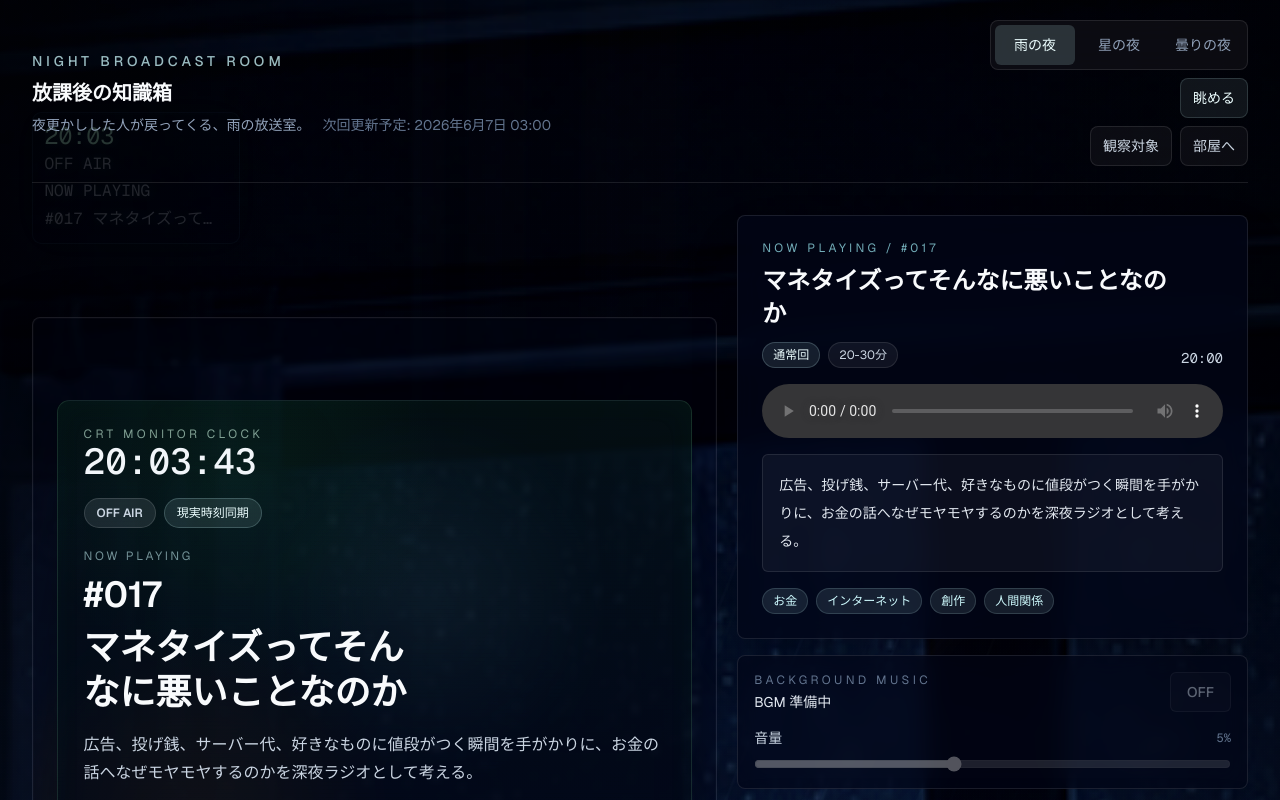
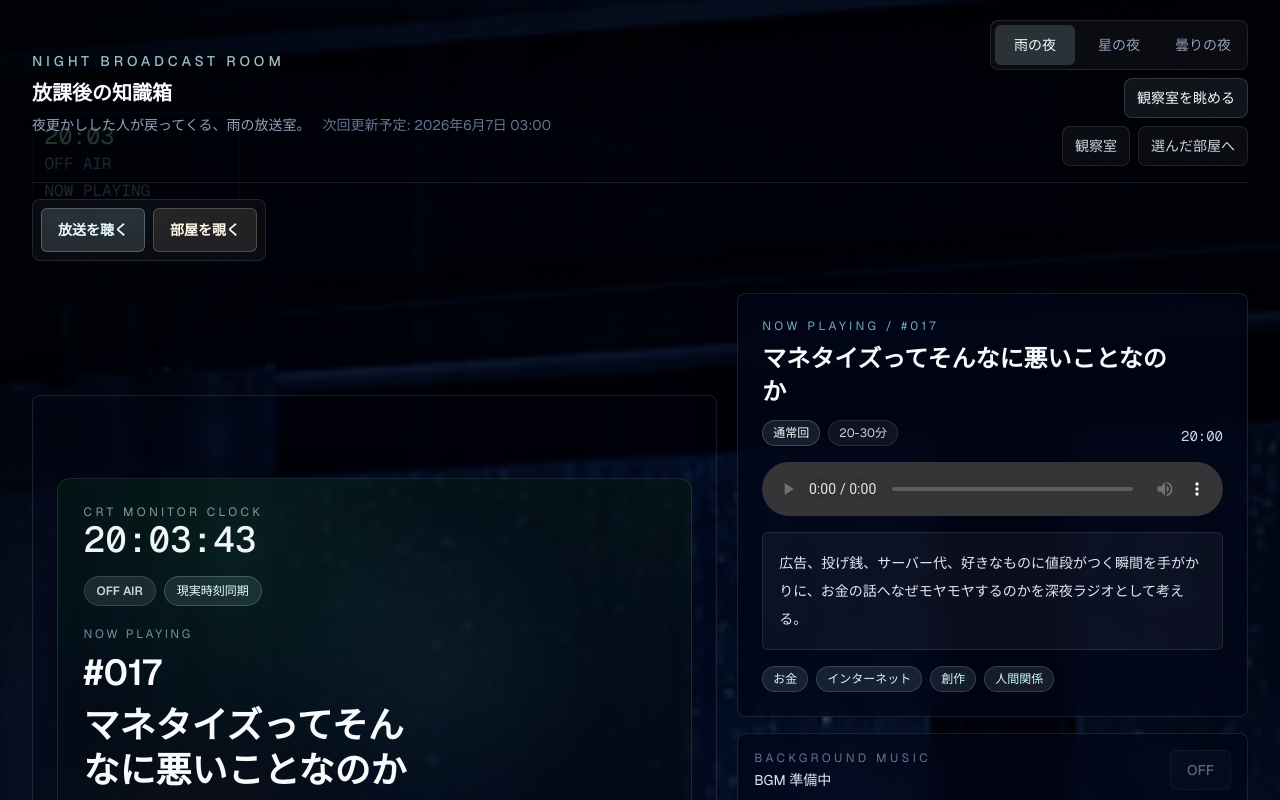
Before and after one commit to yumirima1/houkago-no-chishikibako, a Next.js app: page / in a window 1280 px wide. Both pictures are taken after a click on the button "先に放送を聴く". Shown: the top 800 px of the page. Built offline with nearby package versions, Linux system fonts and the light colour scheme; no server answers.

Commit message:
fix: expose observation room entry

```diff
--- a/src/components/ListeningRoom.tsx
+++ b/src/components/ListeningRoom.tsx
@@ -61,16 +61,6 @@ function getInitialBackgroundMode() {
   return "room";
 }
 
-function shouldStartInBackgroundMode() {
-  if (typeof window === "undefined") {
-    return false;
-  }
-
-  const params = new URLSearchParams(window.location.search);
-
-  return params.get("ambient") === "1";
-}
-
 function getInitialRoomMode(): RoomMode {
   if (typeof window === "undefined") {
     return "entry";
@@ -81,6 +71,10 @@ function getInitialRoomMode(): RoomMode {
   const requestedSubject = params.get("subject");
 
   if (requestedMode === "listening") {
+    return "listening";
+  }
+
+  if (requestedMode === "background" || params.get("ambient") === "1") {
     return "listening";
   }
 
@@ -95,7 +89,7 @@ function getInitialRoomMode(): RoomMode {
     return "room";
   }
 
-  return shouldStartInBackgroundMode() ? "screensaver" : "entry";
+  return "entry";
 }
 
 function blurActiveElement() {
@@ -506,7 +500,7 @@ export function ListeningRoom({ episodes }: ListeningRoomProps) {
               }}
               type="button"
             >
-              眺める
+              観察室を眺める
             </button>
             <div className="flex w-full gap-2 sm:w-auto">
               <button
@@ -514,18 +508,38 @@ export function ListeningRoom({ episodes }: ListeningRoomProps) {
                 onClick={() => setRoomMode("entry")}
                 type="button"
               >
-                観察対象
+                観察室
               </button>
               <button
                 className="min-h-10 flex-1 rounded-lg border border-white/10 bg-white/[0.045] px-3 text-sm text-slate-300 transition-colors hover:bg-white/[0.08] focus:outline-none focus:ring-2 focus:ring-cyan-200/60 sm:flex-none"
                 onClick={() => setRoomMode(selectedSubject ? "room" : "entry")}
                 type="button"
               >
-                部屋へ
+                選んだ部屋へ
               </button>
             </div>
           </div>
         </header>
+
+        <nav
+          aria-label="放送と観察室の切り替え"
+          className="mt-4 grid gap-2 rounded-lg border border-white/10 bg-white/[0.04] p-2 backdrop-blur-sm sm:inline-grid sm:grid-cols-2 sm:self-start"
+        >
+          <button
+            className="min-h-11 rounded-md border border-cyan-100/25 bg-cyan-100/[0.14] px-4 text-sm font-semibold text-cyan-50 transition-colors hover:bg-cyan-100/[0.2] focus:outline-none focus:ring-2 focus:ring-cyan-200/60"
+            onClick={wakeInterface}
+            type="button"
+          >
+            放送を聴く
+          </button>
+          <button
+            className="min-h-11 rounded-md border border-amber-100/20 bg-amber-100/[0.1] px-4 text-sm font-semibold text-amber-50 transition-colors hover:bg-amber-100/[0.16] focus:outline-none focus:ring-2 focus:ring-amber-200/60"
+            onClick={() => setRoomMode("entry")}
+            type="button"
+          >
+            部屋を覗く
+          </button>
+        </nav>
 
         <section className="grid min-h-[calc(100vh-6.5rem)] min-w-0 flex-1 items-center gap-5 py-6 lg:grid-cols-[minmax(0,1.1fr)_minmax(23rem,0.82fr)] lg:py-8">
           <div className="station-first-view min-h-[34rem] min-w-0 rounded-lg border border-white/10 bg-slate-950/22 p-4 backdrop-blur-[2px] sm:p-6 lg:min-h-[42rem]">
@@ -575,11 +589,11 @@ export function ListeningRoom({ episodes }: ListeningRoomProps) {
                     className="min-h-11 rounded-md border border-white/10 bg-white/[0.055] px-4 text-sm text-slate-200 transition-colors hover:bg-white/[0.09] focus:outline-none focus:ring-2 focus:ring-cyan-200/60"
                     onClick={() => {
                       blurActiveElement();
-                      setRoomMode(selectedSubject ? "screensaver" : "entry");
+                      setRoomMode("entry");
                     }}
                     type="button"
                   >
-                    部屋だけ見る
+                    部屋を覗く
                   </button>
                   <button
                     className="min-h-11 rounded-md border border-white/10 bg-white/[0.055] px-4 text-sm text-slate-200 transition-colors hover:bg-white/[0.09] focus:outline-none focus:ring-2 focus:ring-cyan-200/60"
--- a/src/components/observation/EntrySubjectSelect.tsx
+++ b/src/components/observation/EntrySubjectSelect.tsx
@@ -36,7 +36,7 @@ export function EntrySubjectSelect({
             type="button"
           >
             <span>{subject.shortName}</span>
-            <strong>{subject.name}</strong>
+            <strong>{subject.name}の部屋</strong>
             <small>{subject.description}</small>
           </button>
         ))}
--- a/src/components/observation/SubjectRoomView.tsx
+++ b/src/components/observation/SubjectRoomView.tsx
@@ -145,7 +145,7 @@ export function SubjectRoomView({
             </aside>
 
             <aside className="room-panel room-theme-panel">
-              <p className="observation-kicker">BROADCAST HINT</p>
+              <p className="observation-kicker">放送ネタ候補 / BROADCAST HINT</p>
               <h2>放送テーマ候補履歴</h2>
               {broadcastCandidates.length > 0 ? (
                 <ul>
```
